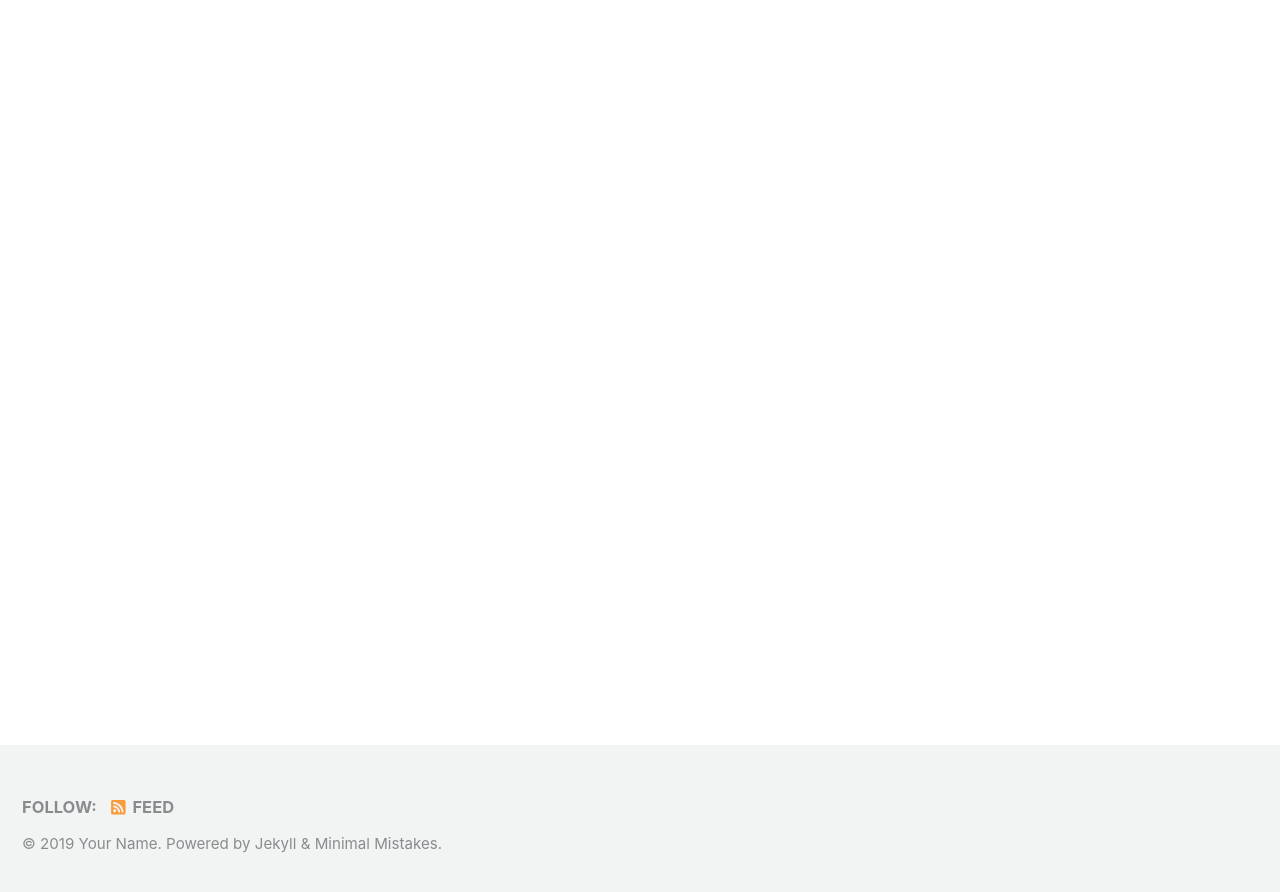
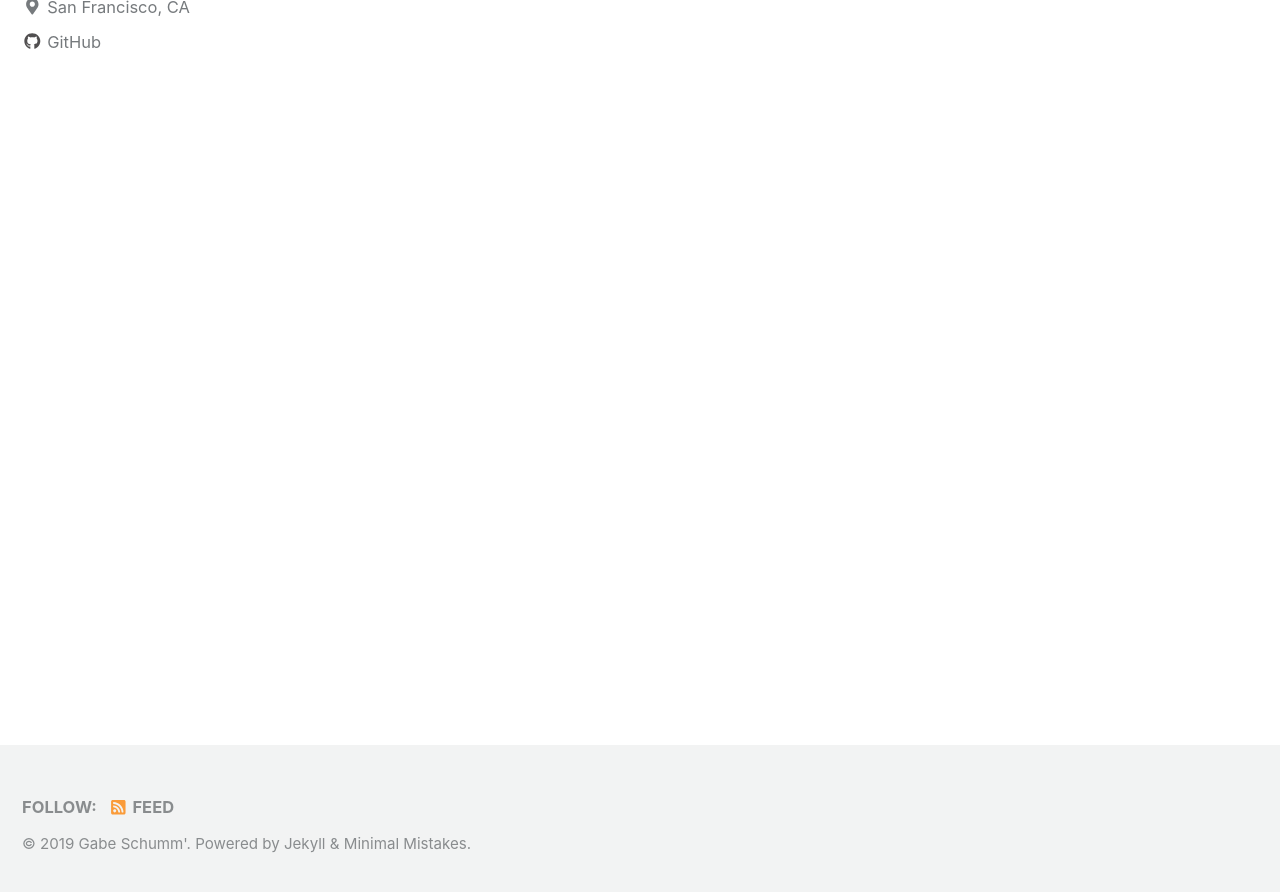
Before and after one commit to gabes135/gabes135.github.io_old, a Jekyll site: the page built from index.html, in a window 1280 px wide and 900 px high, scrolled down 222 px. Shown: the top 892 px of the window. Built offline with Jekyll 4.4.1, drawn with Linux system fonts in a browser that asks for light colours; cached includes are drawn as plain includes; nearby versions of some CDN libraries; the list of posts is cut into pages by our own code; some of the changed text lies outside the part shown.

Commit message:
added theme

```diff
--- a/_config.yml
+++ b/_config.yml
@@ -16,10 +16,10 @@ minimal_mistakes_skin    : "default" # "air", "aqua", "contrast", "dark", "dirt"
 
 # Site Settings
 locale                   : "en-US"
-title                    : "Site Title"
+title                    : "Gabe Schumm's Website"
 title_separator          : "-"
-name                     : "Your Name"
-description              : "An amazing website."
+name                     : "Gabe Schumm'"
+description              : "My portflio."
 url                      : # the base hostname & protocol for your site e.g. "https://mmistakes.github.io"
 baseurl                  : # the subpath of your site, e.g. "/blog"
 repository               : # GitHub username/repo-name e.g. "mmistakes/minimal-mistakes"
@@ -106,10 +106,10 @@ analytics:
 
 # Site Author
 author:
-  name             : "Your Name"
+  name             : "Gabe Schumm"
   avatar           : # path of avatar image, e.g. "/assets/images/bio-photo.jpg"
-  bio              : "I am an amazing person."
-  location         : "Somewhere"
+  bio              : "My personal projects and information."
+  location         : "San Francisco, CA"
   email            :
   links:
     - label: "Email"
@@ -126,7 +126,7 @@ author:
       # url: "https://facebook.com/"
     - label: "GitHub"
       icon: "fab fa-fw fa-github"
-      # url: "https://github.com/"
+      url: "https://github.com/gabes135"
     - label: "Instagram"
       icon: "fab fa-fw fa-instagram"
       # url: "https://instagram.com/"
@@ -293,3 +293,11 @@ defaults:
       comments: # true
       share: true
       related: true
+
+  # _pages
+  - scope:
+      path : ""
+      type: pages
+    values:
+      layout: single
+      author_profile: true
```
